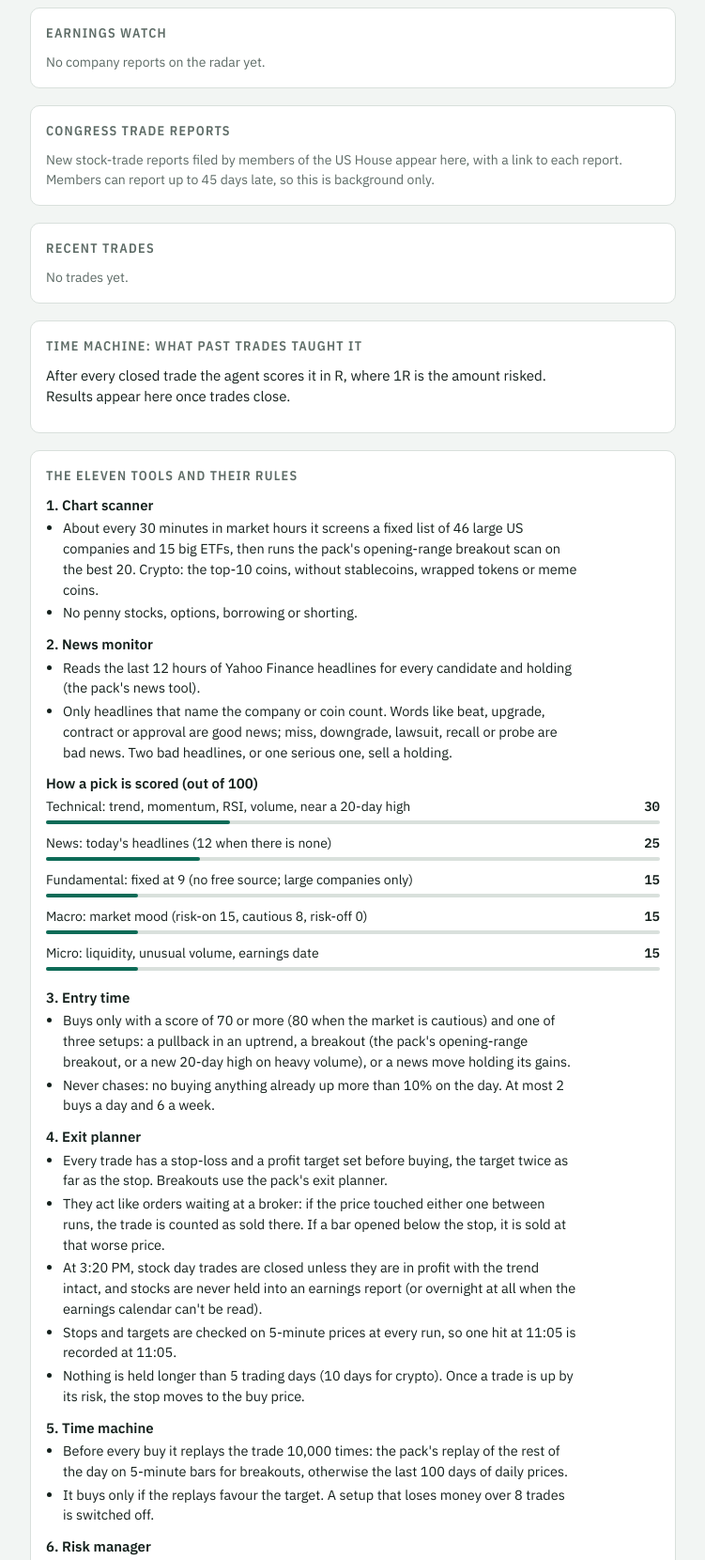
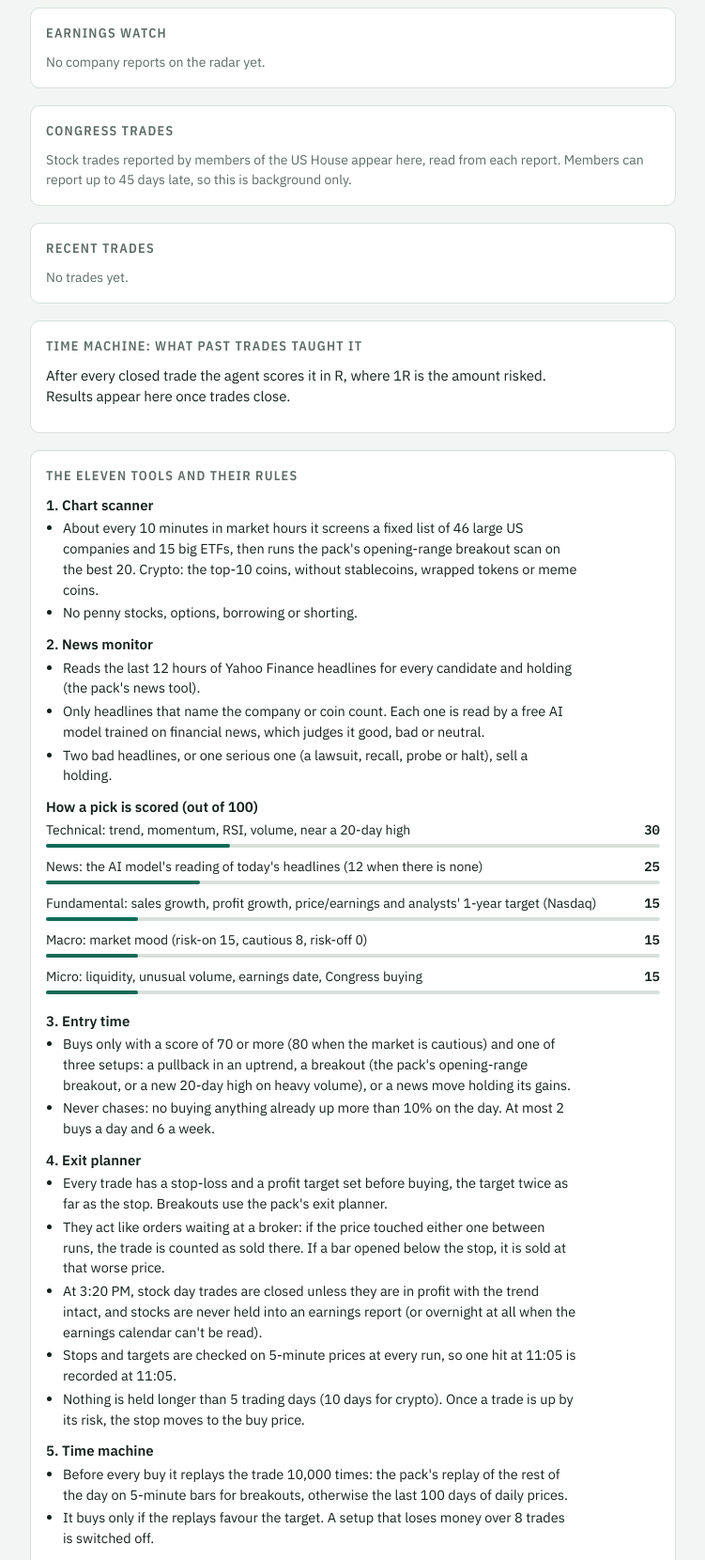
Before and after one commit to Cutedevil07/trading-agent.2, a plain HTML site: page docs/index.html in a window 1280 px wide. Shown: the part 1140-2800 px from the top of the page at 94% size, without its empty margins (264-1015 px from the left). Drawn offline with nearby package versions, Linux system fonts and the light colour scheme.

Commit message:
Describe the new judgement and timing on the page and README
Co-Authored-By: Claude Opus 5.5 <noreply@anthropic.com>
Claude-Session: https://claude.ai/code/session_01XzBPgRjjxbKB9XGot5r5V9

```diff
--- a/docs/index.html
+++ b/docs/index.html
@@ -91,7 +91,7 @@ footer{font-size:12.5px;color:var(--muted);max-width:65ch}
 
 <header>
   <h1>$100 Trading Agent</h1>
-  <p class="sub">An automatic agent that picks stocks, ETFs and crypto with pretend money. It runs by itself on GitHub's free computers: every 15 minutes while US markets are open and every 2 hours otherwise, using free market data, the open-source Day Trader skill pack and fixed written rules. No AI and no cost.</p>
+  <p class="sub">An automatic agent that picks stocks, ETFs and crypto with pretend money. It runs by itself on GitHub's free computers: every 5 minutes while US markets are open and every 30 minutes otherwise, using free market data, the open-source Day Trader skill pack, a free finance-news AI model and fixed written rules. No cost.</p>
   <div class="pills">
     <span class="pill paper" id="phase">Paper trading</span>
     <span class="pill" id="day">Day 0 of 20</span>
@@ -123,7 +123,7 @@ footer{font-size:12.5px;color:var(--muted);max-width:65ch}
 
 <section class="panel">
   <h2>Latest decision</h2>
-  <p class="note" id="journal">Every run checks prices, stops, targets and news on what it holds. It looks for stock trades about every 30 minutes from 10:15 AM to 2:30 PM New York time, and for crypto every 2 hours. At 3:20 PM it closes day trades and reviews the day.</p>
+  <p class="note" id="journal">Every run checks prices, stops, targets and news on what it holds. It looks for stock trades about every 10 minutes from 9:50 AM to 2:55 PM New York time, and for crypto every 30 minutes. At 3:20 PM it closes day trades and reviews the day.</p>
   <div class="rows" id="cands" style="margin-top:10px"></div>
 </section>
 
@@ -138,8 +138,8 @@ footer{font-size:12.5px;color:var(--muted);max-width:65ch}
 </section>
 
 <section class="panel">
-  <h2>Congress trade reports</h2>
-  <div class="rows" id="congress"><p class="empty">New stock-trade reports filed by members of the US House appear here, with a link to each report. Members can report up to 45 days late, so this is background only.</p></div>
+  <h2>Congress trades</h2>
+  <div class="rows" id="congress"><p class="empty">Stock trades reported by members of the US House appear here, read from each report. Members can report up to 45 days late, so this is background only.</p></div>
 </section>
 
 <section class="panel">
@@ -160,7 +160,7 @@ footer{font-size:12.5px;color:var(--muted);max-width:65ch}
     <div>
       <h3>1. Chart scanner</h3>
       <ul>
-        <li>About every 30 minutes in market hours it screens a fixed list of 46 large US companies and 15 big ETFs, then runs the pack's opening-range breakout scan on the best 20. Crypto: the top-10 coins, without stablecoins, wrapped tokens or meme coins.</li>
+        <li>About every 10 minutes in market hours it screens a fixed list of 46 large US companies and 15 big ETFs, then runs the pack's opening-range breakout scan on the best 20. Crypto: the top-10 coins, without stablecoins, wrapped tokens or meme coins.</li>
         <li>No penny stocks, options, borrowing or shorting.</li>
       </ul>
     </div>
@@ -168,17 +168,17 @@ footer{font-size:12.5px;color:var(--muted);max-width:65ch}
       <h3>2. News monitor</h3>
       <ul>
         <li>Reads the last 12 hours of Yahoo Finance headlines for every candidate and holding (the pack's news tool).</li>
-        <li>Only headlines that name the company or coin count. Words like beat, upgrade, contract or approval are good news; miss, downgrade, lawsuit, recall or probe are bad news. Two bad headlines, or one serious one, sell a holding.</li>
+        <li>Only headlines that name the company or coin count. Each one is read by a free AI model trained on financial news, which judges it good, bad or neutral.</li><li>Two bad headlines, or one serious one (a lawsuit, recall, probe or halt), sell a holding.</li>
       </ul>
     </div>
     <div>
       <h3>How a pick is scored (out of 100)</h3>
       <div class="weights">
         <span>Technical: trend, momentum, RSI, volume, near a 20-day high</span><b>30</b><div class="bar"><span style="width:30%"></span></div>
-        <span>News: today's headlines (12 when there is none)</span><b>25</b><div class="bar"><span style="width:25%"></span></div>
-        <span>Fundamental: fixed at 9 (no free source; large companies only)</span><b>15</b><div class="bar"><span style="width:15%"></span></div>
+        <span>News: the AI model's reading of today's headlines (12 when there is none)</span><b>25</b><div class="bar"><span style="width:25%"></span></div>
+        <span>Fundamental: sales growth, profit growth, price/earnings and analysts' 1-year target (Nasdaq)</span><b>15</b><div class="bar"><span style="width:15%"></span></div>
         <span>Macro: market mood (risk-on 15, cautious 8, risk-off 0)</span><b>15</b><div class="bar"><span style="width:15%"></span></div>
-        <span>Micro: liquidity, unusual volume, earnings date</span><b>15</b><div class="bar"><span style="width:15%"></span></div>
+        <span>Micro: liquidity, unusual volume, earnings date, Congress buying</span><b>15</b><div class="bar"><span style="width:15%"></span></div>
       </div>
     </div>
     <div>
@@ -227,7 +227,7 @@ footer{font-size:12.5px;color:var(--muted);max-width:65ch}
     <div>
       <h3>9. Price alerts</h3>
       <ul>
-        <li>When a good candidate is not yet at a clean entry, an alert is set where it would become one. Checked at every run (every 15 minutes in market hours); up to 6 at once; each lasts 5 trading days.</li>
+        <li>When a good candidate is not yet at a clean entry, an alert is set where it would become one. Checked at every run (every 5 minutes in market hours); up to 6 at once; each lasts 5 trading days.</li>
       </ul>
     </div>
     <div>
@@ -239,7 +239,7 @@ footer{font-size:12.5px;color:var(--muted);max-width:65ch}
     <div>
       <h3>11. Congress tracker</h3>
       <ul>
-        <li>Once a day it lists new trade reports from the US House Clerk, with links. It never affects a decision.</li>
+        <li>Once a day it reads every new trade report filed with the US House Clerk.</li><li>A member's purchase in the last 45 days adds up to 3 points to that stock. It is never a reason to buy on its own: reports can be 45 days late.</li>
       </ul>
     </div>
     <div>
```
Also changed, not shown: 1 other file.
